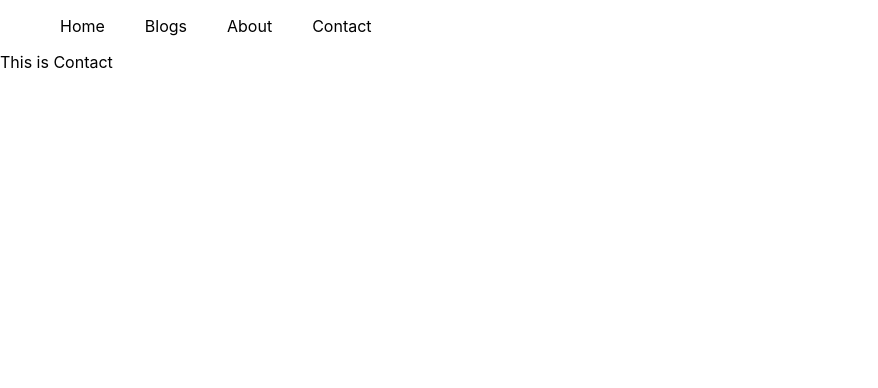
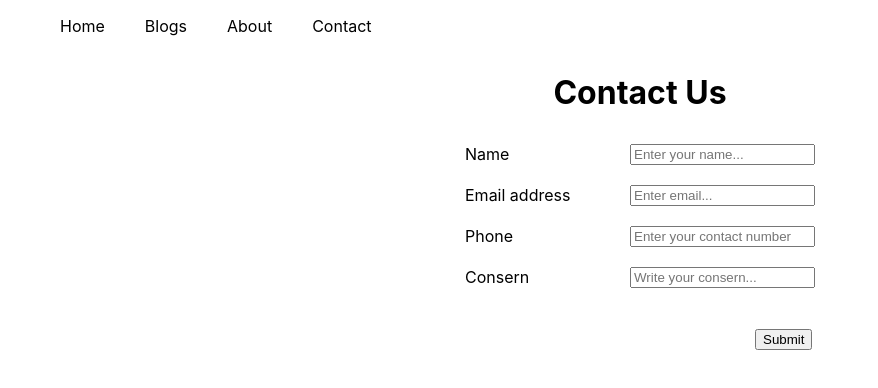
Before and after one commit to AkshayChavhan/learn_nextjs, a Next.js app in the folder nextjs-blog/: page /contact in a window 1280 px wide. Shown: the top 388 px of the page, without its empty margins (0-878 px from the left). Built offline with nearby package versions, Linux system fonts and the light colour scheme.

Commit message:
20_Design contact page

```diff
--- a/nextjs-blog/pages/contact.js
+++ b/nextjs-blog/pages/contact.js
@@ -1,8 +1,75 @@
-import React from 'react'
+import React, { useState } from 'react';
+import style from "../styles/Contact.module.css";
 
 function Contact() {
+
+  const [form, setForm] = useState({
+    name: "",
+    email: "",
+    phone: "",
+    desc: ""
+  })
+
+  const handleSubmit = async (e) => {
+    if (!form.name || !form.email || !form.phone) {
+      return alert("Please fill required data.");
+    }
+    e.preventDefault();
+    const requestOptions = {
+      method: 'POST',
+      headers: { 'Content-Type': 'application/json' },
+      body: JSON.stringify(form)
+    };
+    const response = await fetch('http://localhost:3000/api/postcontact', requestOptions);
+    if (response.status === 200) {
+      setForm({
+        name: "",
+        email: "",
+        phone: "",
+        desc: ""
+      })
+    }
+  }
+
+  const handleChange = (e) => {
+    let value = e.target.value;
+    let name = e.target.name;
+    if (name === 'name') {
+      setForm({ ...form, name: value })
+    } else if (name === 'email') {
+      setForm({ ...form, email: value })
+    } else if (name === 'phone') {
+      setForm({ ...form, phone: value })
+    } else if (name === 'desc') {
+      setForm({ ...form, desc: value })
+    }
+  }
+
+
   return (
-    <div>This is Contact</div>
+    <div className={style.container}>
+      <h1 className={style.title}>Contact Us</h1>
+      <form onSubmit={handleSubmit}>
+        <div className={style.formgroup}>
+          <label htmlFor="name">Name</label>
+          <input onChange={handleChange} value={form.name} type="text" name="name" className="form-control" id="exampleInputEmail1" placeholder="Enter your name..." />
+        </div>
+        <div className={style.formgroup}>
+          <label htmlFor="email">Email address</label>
+          <input onChange={handleChange} value={form.email} type="email" name="email" className="form-control" id="email" placeholder="Enter email..." />
+          {/* <small id="emailHelp" className="form-text text-muted">We'll never share your email with anyone else.</small> */}
+        </div>
+        <div className={style.formgroup}>
+          <label htmlFor="exampleInputPassword1">Phone</label>
+          <input onChange={handleChange} value={form.phone} type="number" className="form-control" id="phone" name="phone" placeholder="Enter your contact number" />
+        </div>
+        <div className={style.formgroup}>
+          <label htmlFor="exampleInputPassword1">Consern</label>
+          <input onChange={handleChange} value={form.desc} type="text" className="form-control" id="desc" name="desc" placeholder="Write your consern..." />
+        </div>
+        <button type="submit" className={style.btn}>Submit</button>
+      </form>
+    </div>
   )
 }
 
--- /dev/null
+++ b/nextjs-blog/styles/Contact.module.css
@@ -0,0 +1,18 @@
+.container {
+    display: flex;
+    flex-direction: column;
+    align-items: center;
+    justify-self: center;
+}
+.title {
+
+}
+.formgroup {
+    display: flex;
+    justify-content: space-between;
+    padding : 10px 0px;
+    width: 350px;
+}
+.btn {
+    margin: 31px 0px 0px 290px;
+}
```
